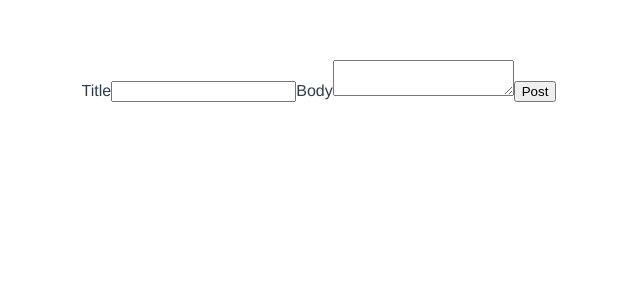
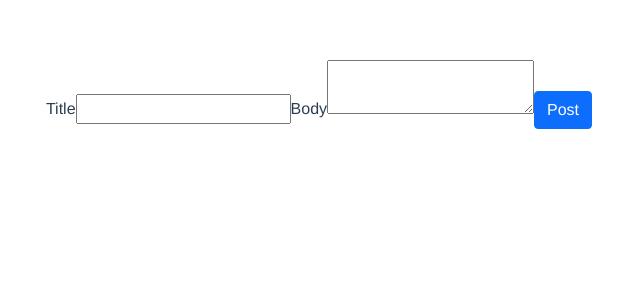
Before and after one commit to jda447/Connect-E, a Vue app in the folder groupomania/: page / in a window 1280 px wide. Shown: the top 300 px of the page, without its empty margins (321-961 px from the left). Built offline with nearby package versions, Linux system fonts and the light colour scheme.

Commit message:
bootstrap

```diff
--- a/groupomania/src/App.vue
+++ b/groupomania/src/App.vue
@@ -5,7 +5,7 @@
     <input type="text" v-model="title">
     <label>Body</label>
     <textarea v-model="body"></textarea>
-    <button type="submit">Post</button>
+    <button type="submit" class="btn btn-primary">Post</button>
     </form>
     <div v-for="(post, index) in posts" :key="index">
      <UserPosts :title="post.title" :body="post.body"></UserPosts>
--- a/groupomania/src/main.js
+++ b/groupomania/src/main.js
@@ -1,4 +1,5 @@
 import { createApp } from 'vue'
 import App from './App.vue'
+import 'bootstrap'; import 'bootstrap/dist/css/bootstrap.min.css';
 
 createApp(App).mount('#app')
```
